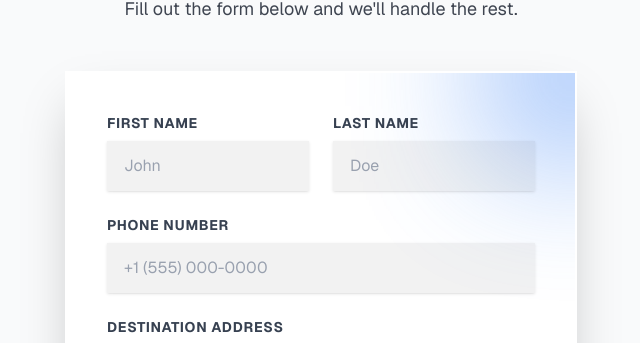
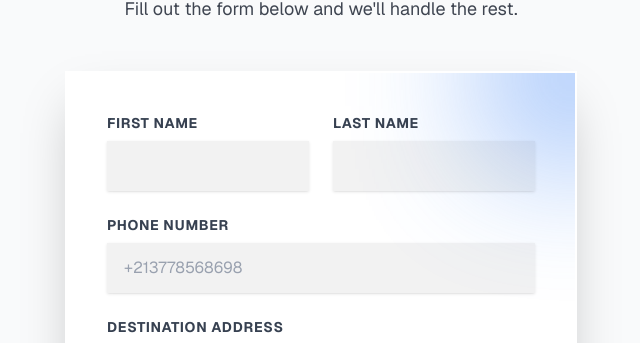
Before and after one commit to waselkoz/delivery, a Next.js app: page / in a window 1280 px wide. Shown: the part 998-1341 px from the top of the page, without its empty margins (319-959 px from the left). Built offline with nearby package versions, Linux system fonts and the light colour scheme; no server answers; the database is empty.

Commit message:
chore: update placeholders

```diff
--- a/src/app/DeliveryRequestForm.tsx
+++ b/src/app/DeliveryRequestForm.tsx
@@ -90,7 +90,7 @@ export default function DeliveryRequestForm({ config }: { config: LandingPageCon
                   id="firstName"
                   className="block w-full bg-black/5 dark:bg-white/5 border border-transparent rounded-none focus:bg-transparent transition-all duration-300 px-4 py-3 shadow-sm placeholder-gray-400 focus:outline-none focus:ring-2 focus:border-transparent"
                   style={{ '--tw-ring-color': config?.primaryColor || "#3b82f6", color: config?.formTextColor || "#111827" } as React.CSSProperties}
-                  placeholder="John"
+                  placeholder=""
                 />
               </div>
               <div className="group/input">
@@ -102,7 +102,7 @@ export default function DeliveryRequestForm({ config }: { config: LandingPageCon
                   id="lastName"
                   className="block w-full bg-black/5 dark:bg-white/5 border border-transparent rounded-none focus:bg-transparent transition-all duration-300 px-4 py-3 shadow-sm placeholder-gray-400 focus:outline-none focus:ring-2 focus:border-transparent"
                   style={{ '--tw-ring-color': config?.primaryColor || "#3b82f6", color: config?.formTextColor || "#111827" } as React.CSSProperties}
-                  placeholder="Doe"
+                  placeholder=""
                 />
               </div>
             </div>
@@ -116,7 +116,7 @@ export default function DeliveryRequestForm({ config }: { config: LandingPageCon
                 id="phone"
                 className="block w-full bg-black/5 dark:bg-white/5 border border-transparent rounded-none focus:bg-transparent transition-all duration-300 px-4 py-3 shadow-sm placeholder-gray-400 focus:outline-none focus:ring-2 focus:border-transparent"
                 style={{ '--tw-ring-color': config?.primaryColor || "#3b82f6", color: config?.formTextColor || "#111827" } as React.CSSProperties}
-                placeholder="+1 (555) 000-0000"
+                placeholder="+213778568698"
               />
             </div>
 
```
